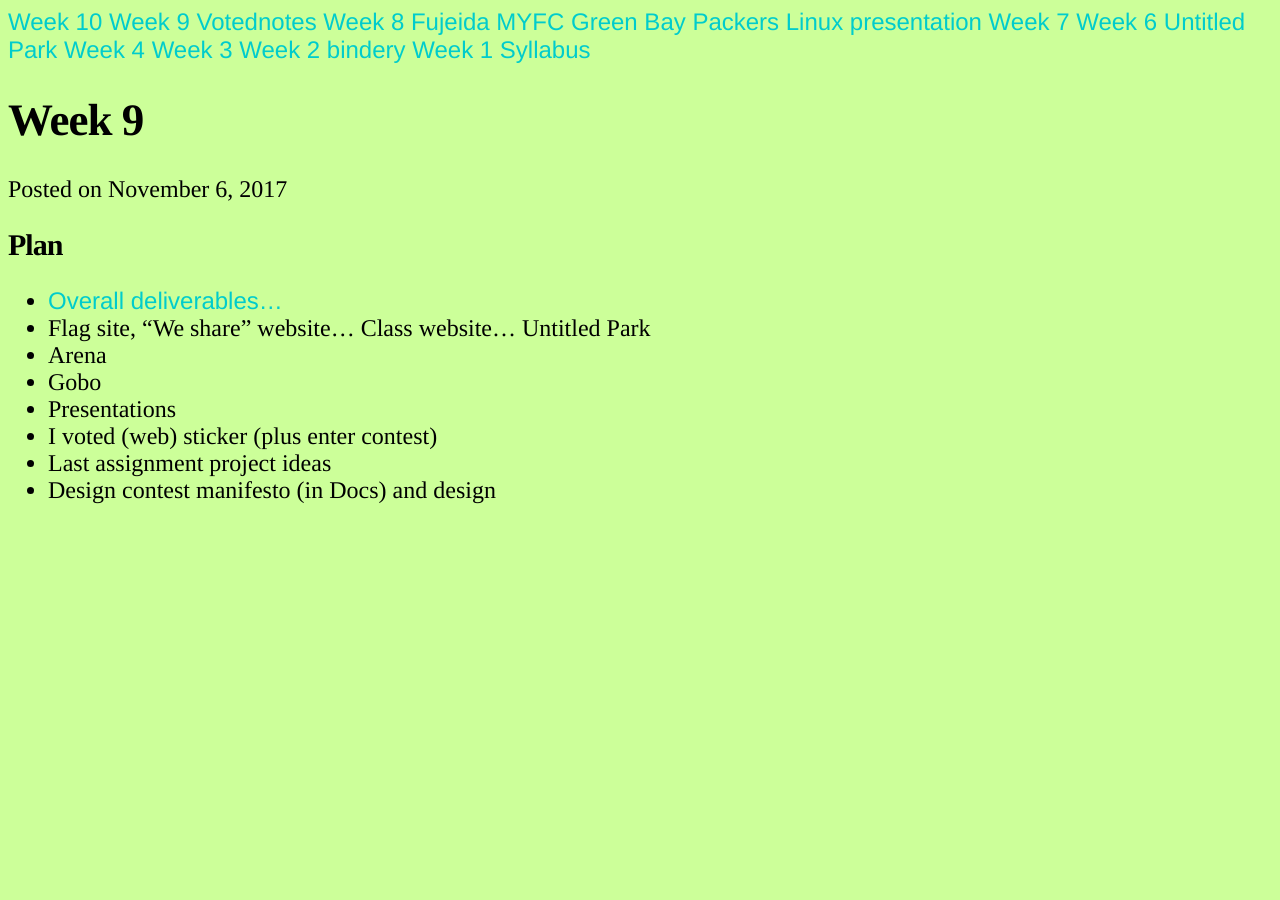
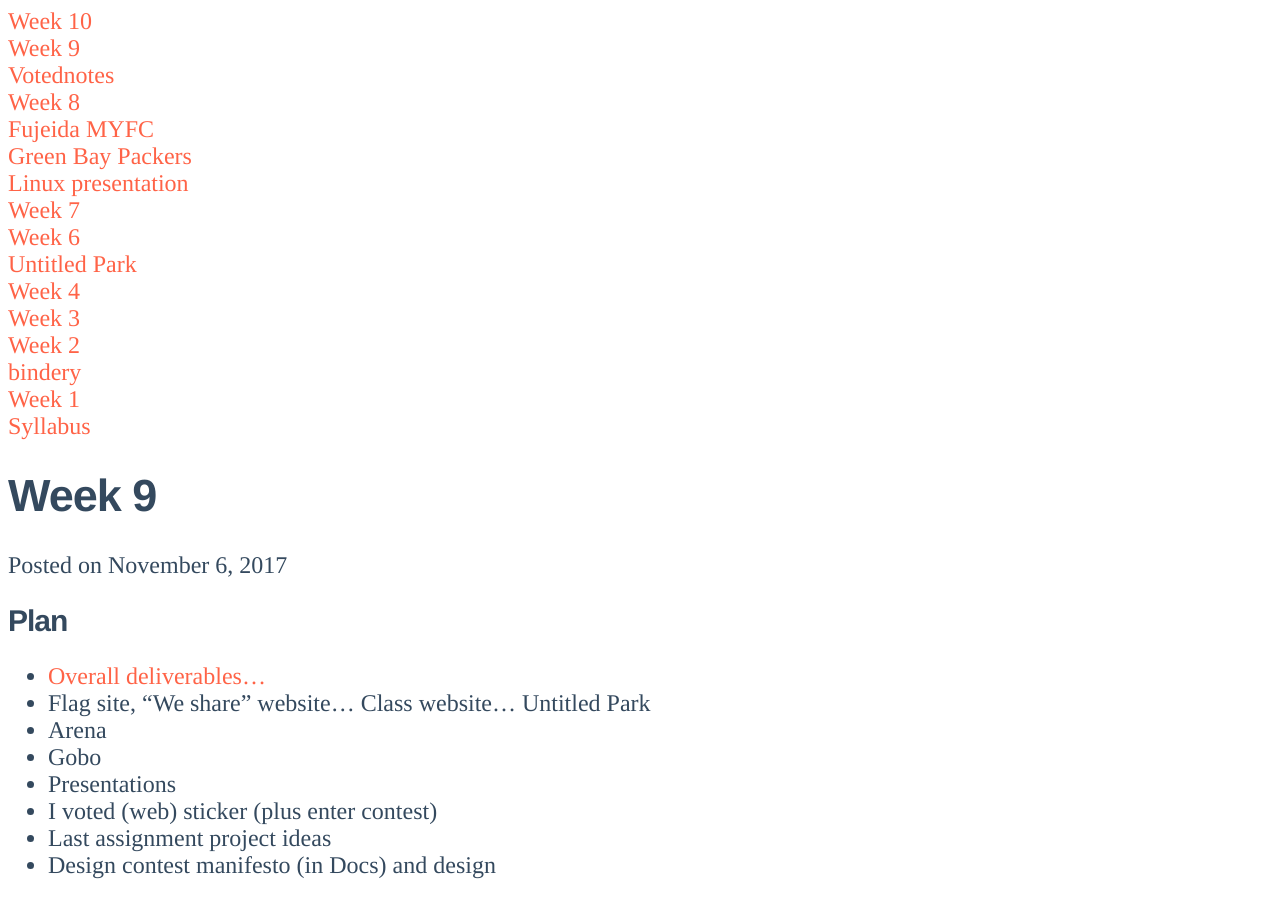
Before and after one commit to risd-gd/wd, a Jekyll site: the page built from _posts/2017-11-06-week9.md, in a window 1280 px wide. Built offline with Jekyll 4.4.1, drawn with Linux system fonts in a browser that asks for light colours.

Commit message:
update colors, div

```diff
--- a/_layouts/default.html
+++ b/_layouts/default.html
@@ -6,21 +6,20 @@
   <body class="permalink">
 
     {% for post in site.posts %}
+    <div class="side">
 
           <a class="post-link" href="{{ post.url | prepend: site.github.url }}">
          {{ post.title }}
         </a>
         {% endfor %}
+    </div>
 
-
-
-          <h1>{{ page.title }}</h1>
+              <h1>{{ page.title }}</h1>
           <p class="label">Posted  on
             <time datetime="page.date">{{ page.date | date: "%B %-d, %Y" }}</time></p>
 
-  			<article>
+        <article>
           {{ content }}
         </article>
-
   </body>
 </html>
--- a/css/style.css
+++ b/css/style.css
@@ -1,5 +1,5 @@
 .backgroundcolor {
-	background: green;
+	background: blue;
 	height: 1200px;
 	width: 100%;
 	display: inline-block;
--- a/sitecss/style.css
+++ b/sitecss/style.css
@@ -1,51 +1,40 @@
-body{
-	background-color: #ccff99;
-}
 
-.leftmargin {
-	position: fixed;
-	display: inline-block;
-	height: 100%;
-	width: 25%;
-	max-width: 300px;
-	padding-right: 20px;
-	margin-top: -10px;
-	margin-left: -10px;
-	color: black;
-}
+
 
 h1 {
-	font-family: Times, serif;
+	font-family: Helvetica, sans-serif;
 	font-size: 45px;
 	max-width: 60ch;
 	letter-spacing: -1px;
+	color: #34495E;
 }
 
 h2 {
-	font-family: Times, serif;
+	font-family: Helvetica, sans-serif;
 	font-size: 30px;
 	max-width: 60ch;
 	letter-spacing: -1px;
+	color: #34495E;
 }
 
 a, .post-link{
-	font-family: Helvetica, sans-serif;
+	font-family: Times, serif;
 	font-size: 24px;
 }
 
 a:link {
-    color: #00cccc;
+    color: #FF6347;
     text-decoration: none;
 }
 
 a:visited {
-    color: #00cccc;
+    color: #FF6347;
     text-decoration: none;
 }
 
 /* mouse over link */
 a:hover {
-    color: #FF6347;
+    color: #943126;
     text-decoration: none;
 }
 
@@ -53,9 +42,10 @@ li, p {
 	font-family: Times, serif;
 	font-size: 24px;
 	max-width: 60ch;
+	color: #34495E;
 }
 
 /* highlight color */
 ::selection {
-  background: #e62200;
+  background: #E74C3C;
 }
```
Also changed, not shown: 18 other files.
